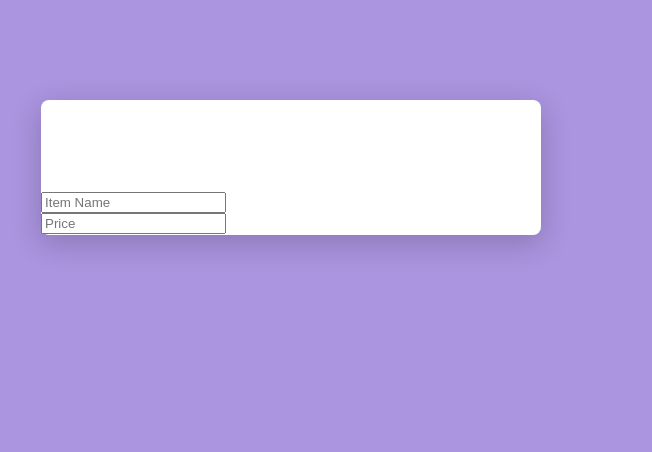
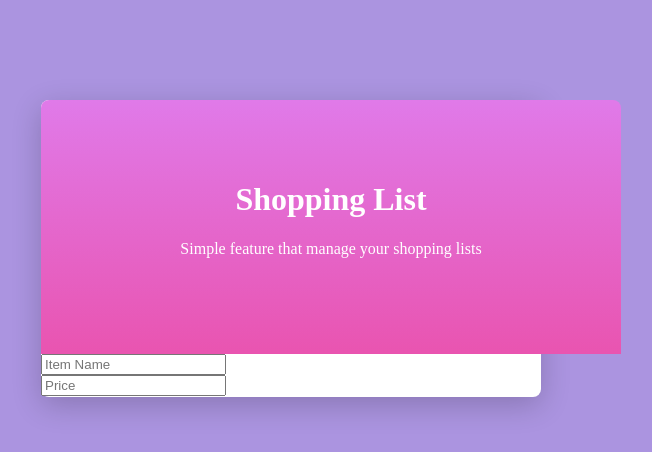
Before and after one commit to Tashanduku/Code-challenge-2, a plain HTML site: page index.html in a window 1280 px wide. Shown: the whole page, without its empty margins (349-1001 px from the left). Drawn offline with Linux system fonts and the light colour scheme.

Commit message:
styled the top box

```diff
--- a/style.css
+++ b/style.css
@@ -13,8 +13,18 @@ body {
     color: #fff;
     width: 500px;
     border-radius: 8px;
-    -webkit-box-shadow: 0px 8px 30px 0px rgba(0, 0, 0, 0.2);
-            box-shadow: 0px 8px 30px 0px rgba(0, 0, 0, 0.2);
+    box-shadow: 0 8px 30px rgba(0, 0, 0, 0.2);
     margin: 100px auto;
     padding-bottom: 1px;
   }
+
+  #shopping-list .top-box {
+    padding: 60px 40px 80px 40px;
+    background-color: #e8e8ea;
+    border-radius: 8px 8px 0 0;
+    position: relative;
+    width: 500px;
+    overflow: hidden;
+    text-align: center;
+    background: linear-gradient(to bottom, #e07ae9, #e954b0);
+  }
```
